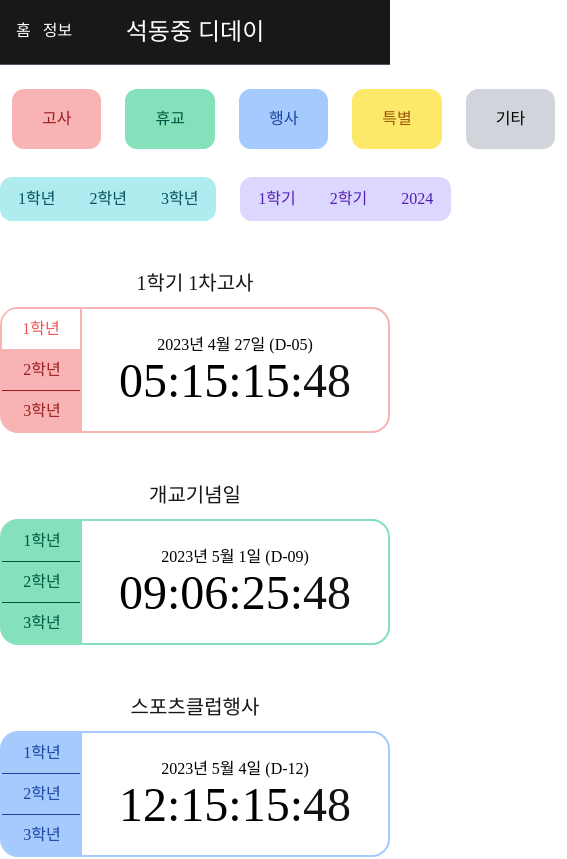
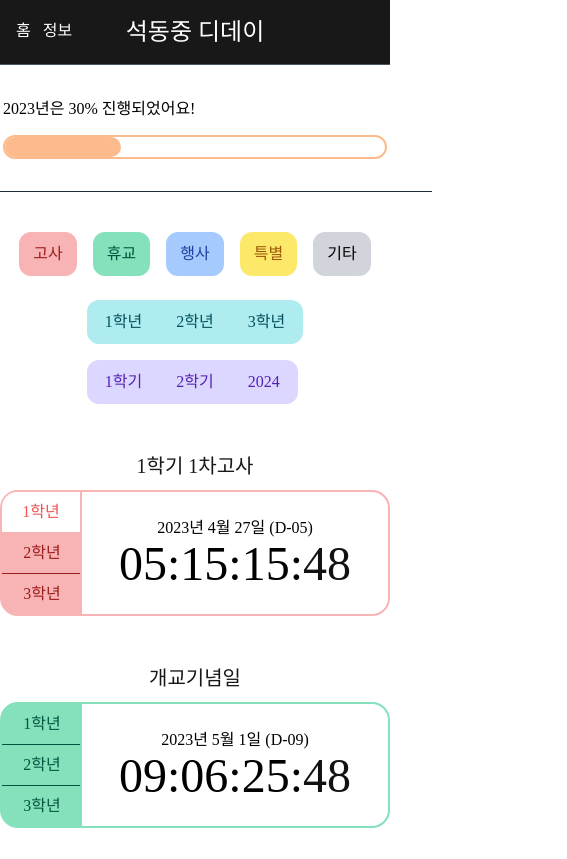
Before and after one commit to AlphaKR93-Archives/SchoolDday, a Next.js app: page / in a window 390 px wide. Shown: the top 859 px of the page, 567 px wide, since content can reach past the window. Built offline with nearby package versions, Linux system fonts and the light colour scheme; a web font is replaced by a local one.

Commit message:
Add New Year progress bar

```diff
--- a/src/app/globals.css
+++ b/src/app/globals.css
@@ -10,7 +10,7 @@
 }
 
 .type-selector button {
-    @apply m-3 mt-6 rounded-xl border-2 border-gray-300 px-7 py-4;
+    @apply m-2 mt-6 rounded-xl border-2 border-gray-300 px-3 py-2 lg:m-3 lg:px-7 lg:py-4;
 }
 
 .type-selector .exam {
@@ -81,6 +81,10 @@
     .bl0-imp {
         border-left: 0 !important;
     }
+
+    .w-102 {
+        width: 30rem;
+    }
 }
 
 hr {
@@ -125,11 +129,23 @@ hr {
     .dday-box .content {
         @apply w-screen;
     }
+
+    .other-selector .semester {
+        @apply mt-4;
+    }
+
+    .main-hr {
+        @apply w-screen;
+    }
 }
 
 @media (max-width: 1024px) {
     .footer-version {
         @apply ml-3;
+    }
+
+    .main-hr {
+        width: 432px;
     }
 }
 
--- a/src/app/page.tsx
+++ b/src/app/page.tsx
@@ -4,15 +4,29 @@ import ddays from "@/resources/ddayStorage";
 import { useState } from "react";
 
 const { DateTime } = require("luxon");
+const { Interval } = require("luxon");
 
 export default function Home() {
     const [showType, setShowType] = useState([true, true, true, true, true]);
     const [showGrade, setShowGrade] = useState([true, true, true]);
     const [showSemester, setShowSemester] = useState([true, true, true]);
 
+    const passed =
+        100 - (Interval.fromDateTimes(DateTime.now(), DateTime.local(2024, 1, 1)).length("days") * 100) / 365;
+
     return (
         <div className={"font-escore"}>
-            <div className={"type-selector mx-auto w-max"}>
+            <div className={"mx-auto mt-8 w-min"}>
+                2023년은 {Math.round(passed)}% 진행되었어요!
+                <div className={"mt-3.5 h-6 w-96 rounded-2xl border-2 border-orange-300"}>
+                    <div
+                        className={"h-5 rounded-2xl bg-orange-300"}
+                        style={{ width: Math.round((384 * passed) / 100) + "px" }}
+                    ></div>
+                </div>
+            </div>
+            <hr className={"main-hr lg:w-102 mx-auto mt-8 bg-gray-800"} />
+            <div className={"type-selector mx-auto mt-4 w-max"}>
                 <button
                     className={"exam " + (showType[0] ? " on" : "")}
                     onClick={() => setShowType([!showType[0], showType[1], showType[2], showType[3], showType[4]])}
@@ -44,7 +58,7 @@ export default function Home() {
                     기타
                 </button>
             </div>
-            <div className={"other-selector mx-auto mt-4 flex w-max gap-6"}>
+            <div className={"other-selector mx-auto mt-4 w-max gap-6 lg:flex"}>
                 <div className={"grade"}>
                     <button
                         className={showGrade[0] ? " on" : ""}
--- a/src/resources/changelog.tsx
+++ b/src/resources/changelog.tsx
@@ -99,6 +99,14 @@ const versionInformation = {
             version: "2.1.0",
             date: "2023년 4월 22일 오전 9시 15분",
             content: ["필터링 기능 추가"]
+        },
+        {
+            version: "2.2.0",
+            date: "2023년 4월 22일 오전 9시 53분",
+            content: [
+                "HOTFIX: 모바일에서 필터링 버튼이 이상한 위치에 표시되는 오류 해결",
+                "새해까지 남은 날짜 진행바 추가"
+            ]
         }
     ],
     version: "2.1.0"
```
Also changed, not shown: 1 other file (tests, documents, lock files or other folders).
